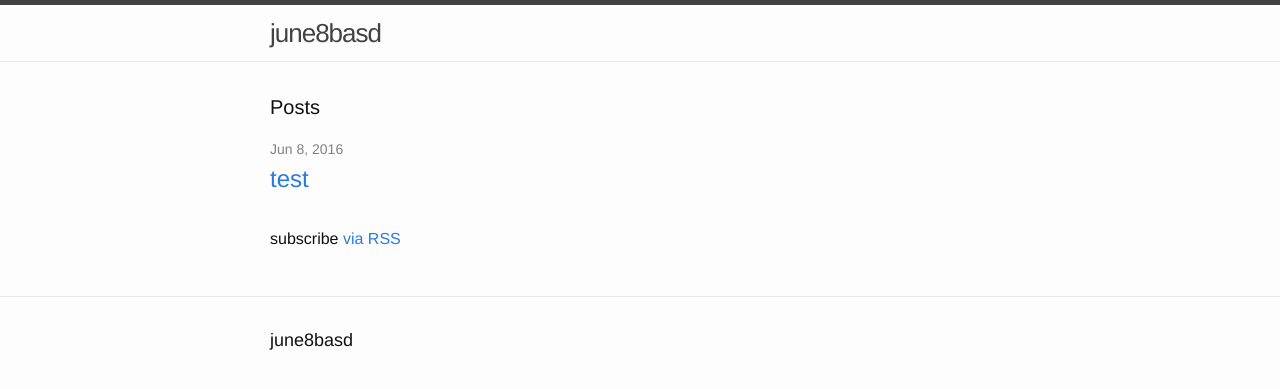
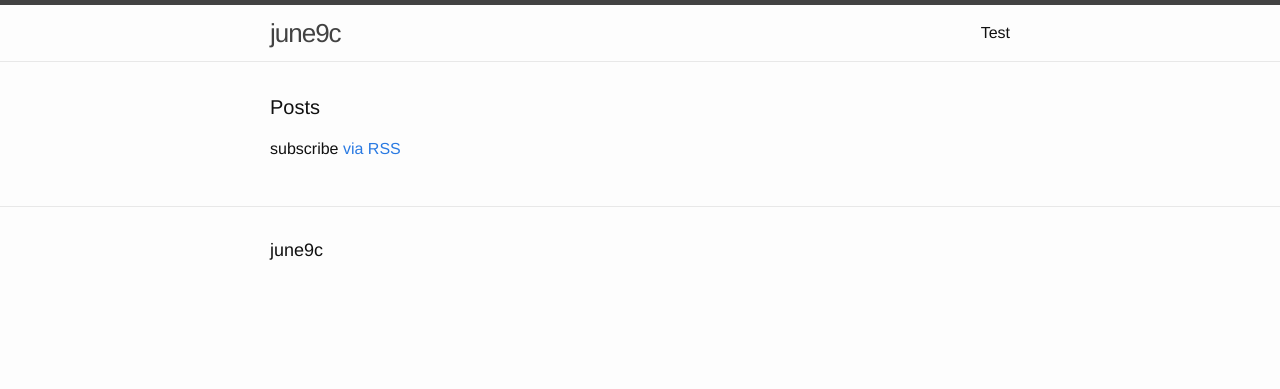
Before and after one commit to sawyerh/sandbox, a Jekyll site: the page built from index.html, in a window 1280 px wide. Shown: the top 389 px of the page. Built offline with Jekyll 4.4.1, drawn with Linux system fonts in a browser that asks for light colours.

Commit message:
Updated Test and 3 other files

```diff
--- a/CNAME
+++ b/CNAME
@@ -1 +1 @@
-june8b.com
+june9c.siteleaf.biz
--- a/_config.yml
+++ b/_config.yml
@@ -1,7 +1,10 @@
 ---
-title: june8basd
+title: june9c
 timezone: UTC
 collections:
+  look:
+    title: People
+    output: true
   posts:
     title: Posts
     output: true
--- a/_posts/2016-06-08-test.markdown
+++ /dev/null
@@ -1,4 +0,0 @@
----
-title: test
-date: 2016-06-08 16:03:00 Z
----
--- /dev/null
+++ b/test.markdown
@@ -0,0 +1,4 @@
+---
+title: Test
+date: 2016-06-09 16:27:00 Z
+---
```
